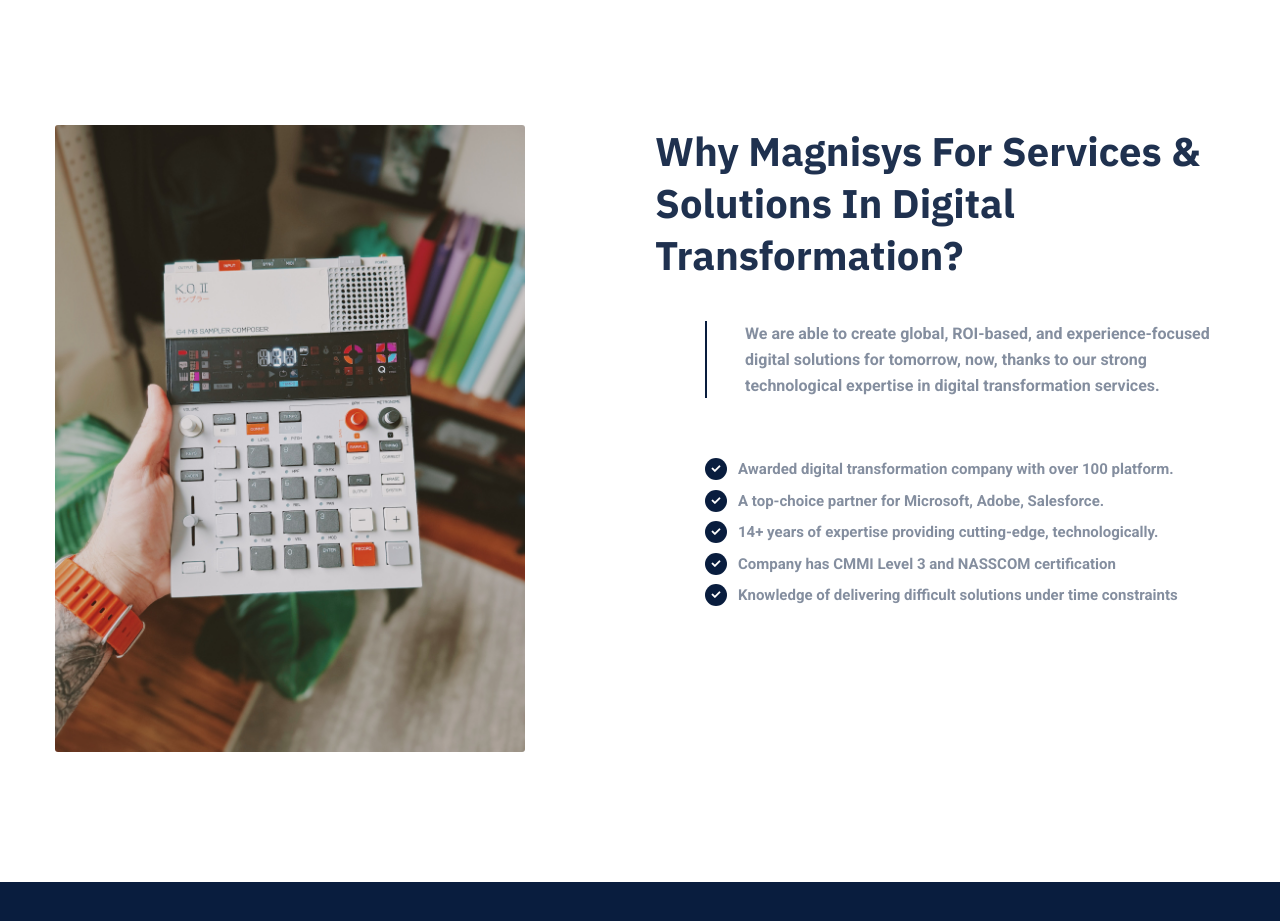
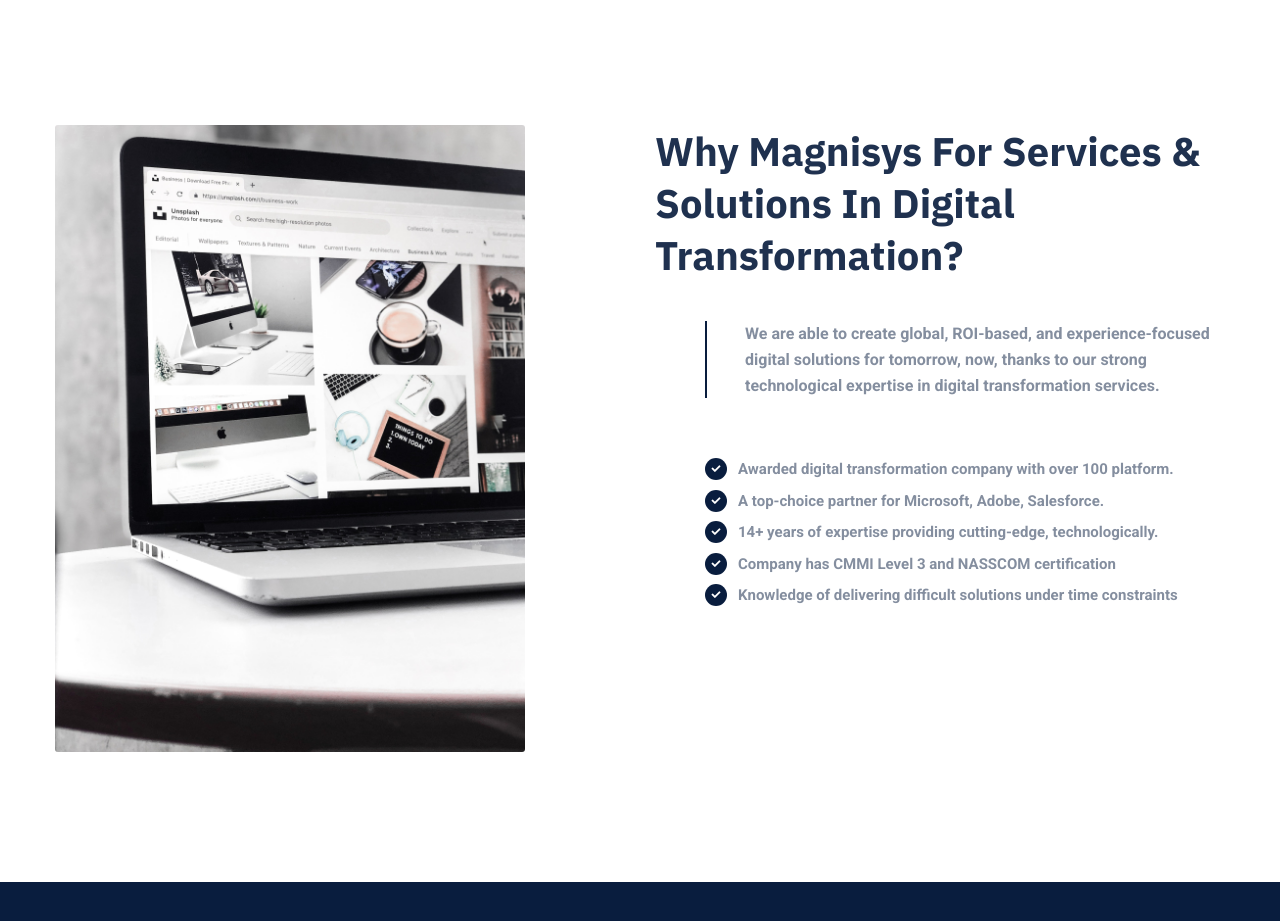
Before and after one commit to heeraDeo/DataSoft, a plain HTML site: page company/digital-transformation.html in a window 1280 px wide. Shown: the part 2860-3781 px from the top of the page. Drawn offline with Linux system fonts and the light colour scheme; files whose address does not match are found by name.

Commit message:
services ssection coomplete

```diff
--- a/company/digital-transformation.html
+++ b/company/digital-transformation.html
@@ -335,7 +335,7 @@
         <div class="row ">
           <div class="col-sm-12 col-md-12 col-lg-12 col-xl-5">
             <div class="about__img mb-40">
-              <img src="/assets/images/productengineering/1.jpg" alt="about">
+              <img src="/assets/images/digitaltransformation/1.jpg" alt="about">
 
             </div><!-- /.about-img -->
           </div><!-- /.col-xl-5 -->
```
